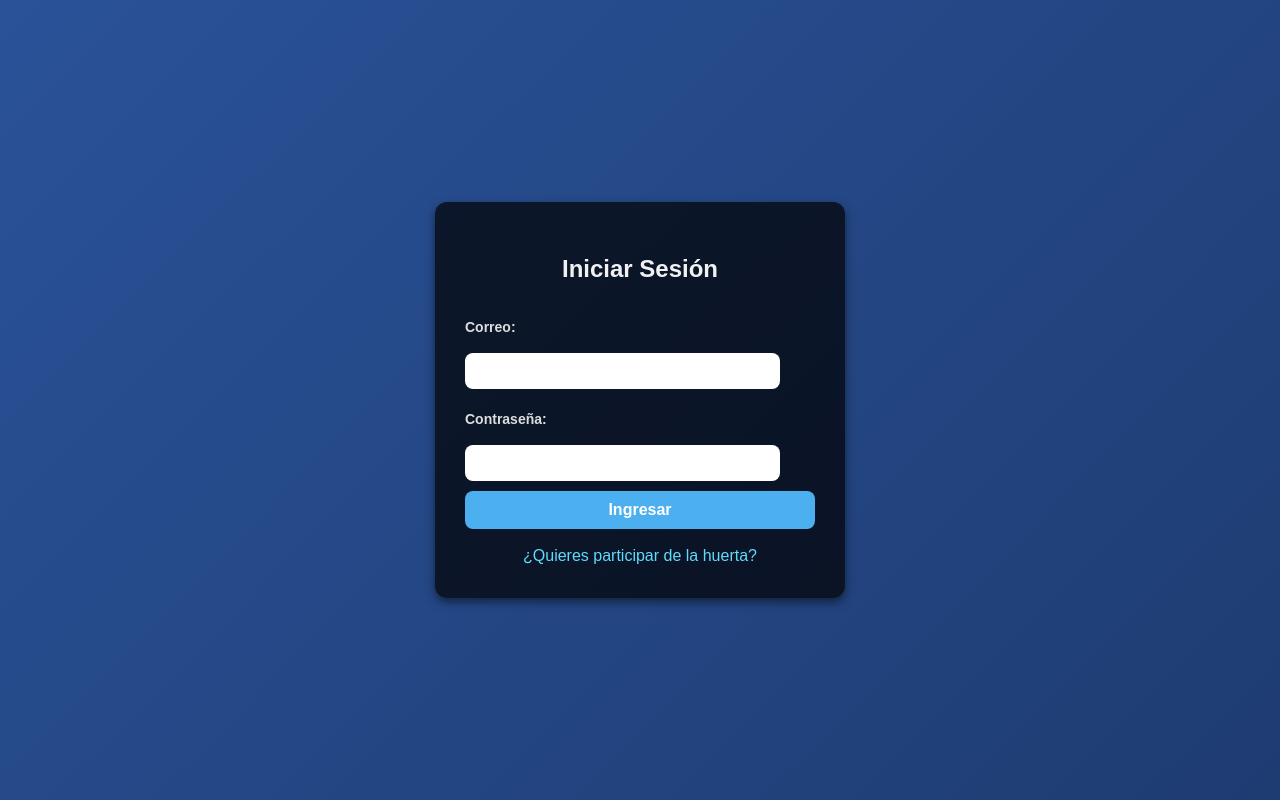
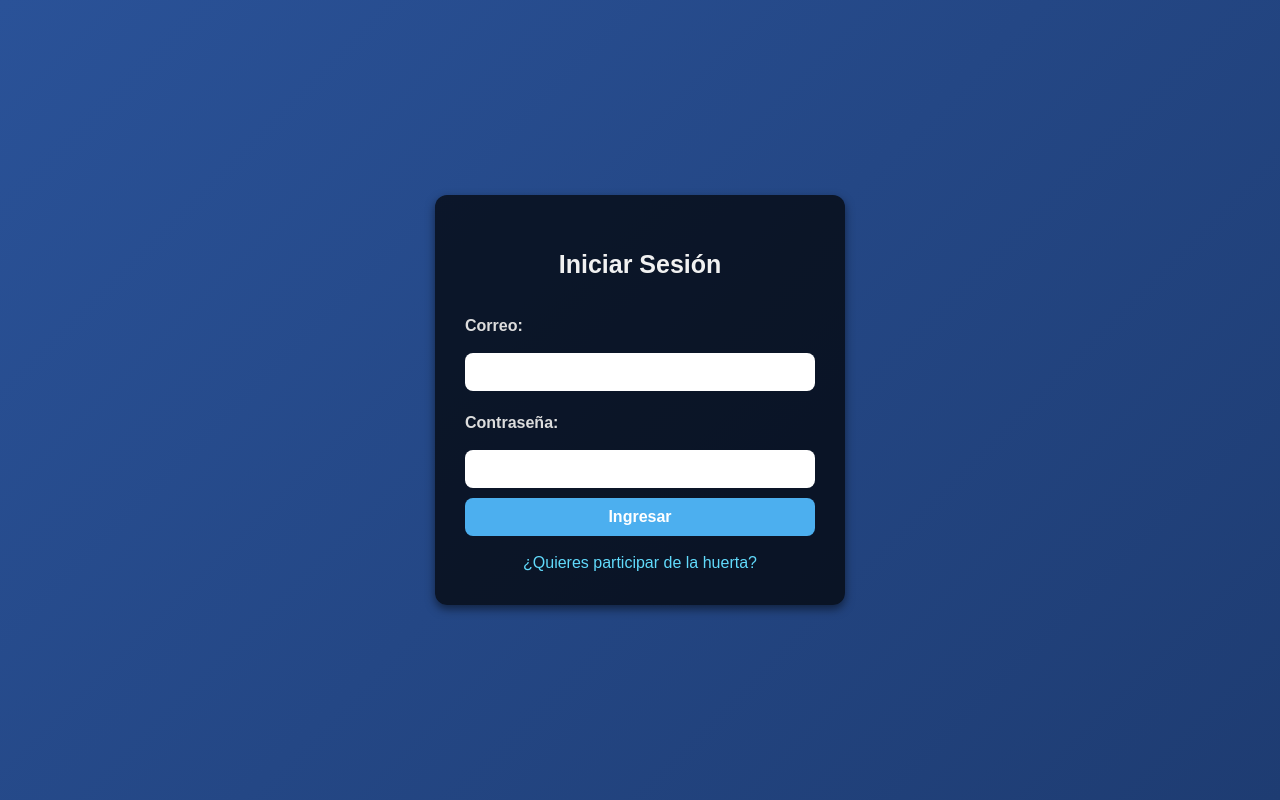
Before and after one commit to SantiagoBurzolino/AGBD-SantiBurzolino, a React (Vite) app in the folder Proyecto/proyectoHuertas/: page / in a window 1280 px wide. Built offline with nearby package versions, Linux system fonts and the light colour scheme.

Commit message:
hice el redireccionamiento a la cual depende que usuario inicie sesion rol 1: admin rol 2:usuario y le agregue al crear usuario del panel de admin el apellido del usuario que es lo que pide para crearlo continuare con todo lo demas

```diff
--- a/Proyecto/proyectoHuertas/package.json
+++ b/Proyecto/proyectoHuertas/package.json
@@ -11,7 +11,7 @@
   },
   "dependencies": {
     "dotenv": "^17.2.3",
-    "mysql2": "^3.15.1",
+    "mysql2": "^3.15.2",
     "react": "^19.1.1",
     "react-dom": "^19.1.1",
     "react-router-dom": "^7.9.3"
@@ -25,6 +25,6 @@
     "eslint-plugin-react-hooks": "^5.2.0",
     "eslint-plugin-react-refresh": "^0.4.20",
     "globals": "^16.3.0",
-    "vite": "^7.1.8"
+    "vite": "^7.1.9"
   }
 }
--- a/Proyecto/proyectoHuertas/src/components/home/homeAdmin.jsx
+++ b/Proyecto/proyectoHuertas/src/components/home/homeAdmin.jsx
@@ -4,6 +4,7 @@ import "./HomeAdmin.css";
 function AdminHome() {
   const [nombre, setNombre] = useState("");
   const [email, setEmail] = useState("");
+  const [apellido, setApellido] = useState("");
   const [password, setPassword] = useState("");
   const [mensaje, setMensaje] = useState("");
 
@@ -31,13 +32,15 @@ function AdminHome() {
       const res = await fetch("http://localhost:5000/register", {
         method: "POST",
         headers: { "Content-Type": "application/json" },
-        body: JSON.stringify({ nombre, email, password, rol_id: 2 }),
+        body: JSON.stringify({ nombre, apellido, email, password, rol_id: 2 }),
       });
 
       const data = await res.json();
 
       if (res.ok) {
-        setMensaje(`Usuario ${nombre} creado correctamente.`);
+        setMensaje(
+          `El usuario ${nombre} ${apellido} se a creado correctamente.`
+        );
       } else {
         setMensaje(data.error || "Error al crear usuario.");
       }
@@ -75,6 +78,16 @@ function AdminHome() {
             required
           />
         </div>
+        <div>
+          <label htmlFor="apellido">Apellido</label>
+          <input
+            type="text"
+            id="apellido"
+            value={apellido}
+            onChange={(e) => setApellido(e.target.value)} // Actualizamos el estado del apellido
+            required
+          />
+        </div>
 
         <div>
           <label htmlFor="email">Email</label>
@@ -108,11 +121,6 @@ function AdminHome() {
 
 export default AdminHome;
 
-
-
-
-
-
 // import { useState } from "react";
 // import "./HomeAdmin.css"; // Importamos los estilos
 
@@ -145,9 +153,6 @@ export default AdminHome;
 //       setMensaje("Error en el servidor");
 //     }
 //   };
-
-
-
 
 //   return (
 //     <div className="home-container">
--- a/Proyecto/proyectoHuertas/src/components/home/homeUser.jsx
+++ b/Proyecto/proyectoHuertas/src/components/home/homeUser.jsx
@@ -6,6 +6,7 @@ function HomeUser() {
   const [isLoading, setIsLoading] = useState(false);
   const [hasFetched, setHasFetched] = useState(false);
   const [error, setError] = useState(null);
+  const [tipoAporte, setTipoAporte] = useState(0);
 
   const [showForm, setShowForm] = useState(false);
   const [formData, setFormData] = useState({
@@ -40,6 +41,12 @@ function HomeUser() {
       setHasFetched(true);
     }
   };
+
+  const get_tipo_aporte = async () => {};
+
+  useEffect(() => {
+    get_tipo_aporte();
+  }, []);
 
   const handleLogout = () => {
     localStorage.removeItem("miembro_id");
@@ -181,22 +188,14 @@ function HomeUser() {
 
 export default HomeUser;
 
-
-
-
-
-
-
 // import React, { useState, useEffect } from "react";
 // import "./HomeUser.css";
-
 
 // function HomeUser() {
 //   const [aportes, setAportes] = useState([]);
 //   const [isLoading, setIsLoading] = useState(false);
 //   const [hasFetched, setHasFetched] = useState(false);
 //   const [error, setError] = useState(null);
-
 
 //   // para el formulario de aporte
 //   const [showForm, setShowForm] = useState(false);
--- a/Proyecto/proyectoHuertas/src/components/login/Login.css
+++ b/Proyecto/proyectoHuertas/src/components/login/Login.css
@@ -24,16 +24,18 @@ body {
 .login-container h2 {
   margin-bottom: 20px;
   color: #f1f1f1;
+  font-size: 25px;
 }
 
 /* Inputs */
 .login-container input {
-  width: 90%;
+  width: 100%;
   padding: 10px;
   margin: 10px 0;
   border-radius: 8px;
   border: none;
   outline: none;
+  font-size: 16px;
 }
 
 /* Botón */
@@ -64,3 +66,11 @@ body {
 .login-container a:hover {
   text-decoration: underline;
 }
+.login-container label,
+.form label {
+  text-align: left;
+  margin: 10px 0 5px;
+  font-weight: bold;
+  font-size: 16px;
+  color: #ddd;
+}
--- a/Proyecto/proyectoHuertas/src/components/login/Login.jsx
+++ b/Proyecto/proyectoHuertas/src/components/login/Login.jsx
@@ -1,6 +1,6 @@
 import { useState } from "react";
 import "./Login.css"; // 👈 importa el CSS
-
+import { useNavigate } from "react-router-dom";
 
 function Login() {
   // Estados para guardar lo que escribe el usuario
@@ -9,6 +9,8 @@ function Login() {
 
   // Estado para mostrar mensajes de error o éxito
   const [mensaje, setMensaje] = useState("");
+  // El navigate lo utilizo para el redireccionamiento al home dependiendo el rol
+  const navigate = useNavigate();
 
   // Función que se ejecuta cuando se envía el formulario
   const handleSubmit = async (e) => {
@@ -27,22 +29,22 @@ function Login() {
       if (res.ok) {
         setMensaje(`Bienvenido ${data.nombre}! Rol: ${data.rol_id}`);
         // Acá después podrías redirigir a otra página (ej: aportes, inventario)
+        // Guardar los datos en localStorage
+        localStorage.setItem("miembro_id", data.miembro_id);
+        localStorage.setItem("nombre", data.nombre);
+        localStorage.setItem("rol_id", data.rol_id);
+
+        if (data.rol_id === 1) {
+          navigate("/admin-home");
+        } else {
+          navigate("/user-home");
+        }
       } else {
         setMensaje(data.error || "Error al iniciar sesión");
       }
     } catch (error) {
       setMensaje("Error en el servidor");
     }
-      // Guardar los datos en localStorage
-      localStorage.setItem("miembro_id", data.miembro_id);
-      localStorage.setItem("nombre", data.nombre);
-      localStorage.setItem("rol_id", data.rol_id);
-
-     if (data.rol_id === 1) {
-        navigate("/admin-home");
-      } else {
-        navigate("/user-home");
-      }
   };
 
   return (
```
Also changed, not shown: 2 other files (tests, documents, lock files or other folders).
